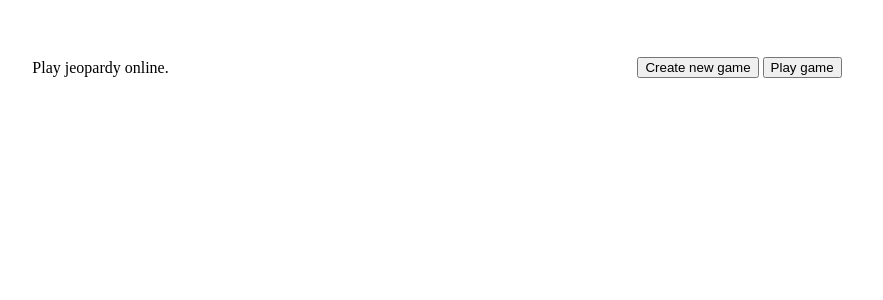
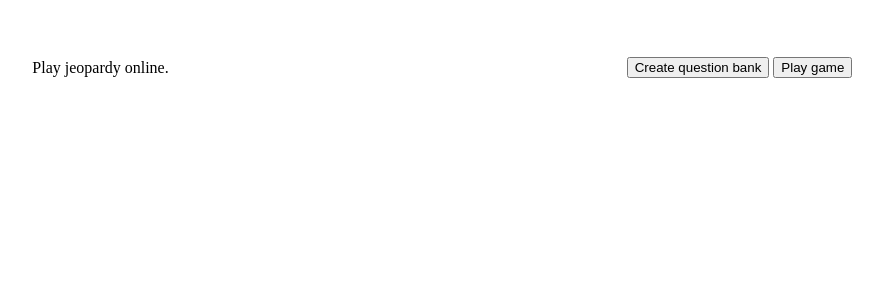
Before and after one commit to virajchitnis/JeopardyGame, a PHP site: page / in a window 1280 px wide. Shown: the part 55-355 px from the top of the page, without its empty margins (220-1103 px from the left). Run offline with PHP 8.4, Linux system fonts and the light colour scheme.

Commit message:
Changed wording
Changed the wording from 'Create new game' to 'Create question bank'. This was done because the user will not be creating a new game. They will actually be creating a question bank that will be used when game play is started.

```diff
--- a/index.php
+++ b/index.php
@@ -20,14 +20,14 @@
 							<p>Play jeopardy online.</p>
 						</td>
 						<td class="welcome_table_data">
-							<button onclick="showCreatePage()">Create new game</button>
+							<button onclick="showCreatePage()">Create question bank</button>
 							<button>Play game</button>
 						</td>
 					</tr>
 				</table>
 			</div>
 			<div id="creategame_body">
-				<h3>Create a new game:</h3>
+				<h3>Create a question bank:</h3>
 				<form>
 					<input type="text" name="category" placeholder="Category">
 					<input type="text" name="category" placeholder="Question" size="50">
```
